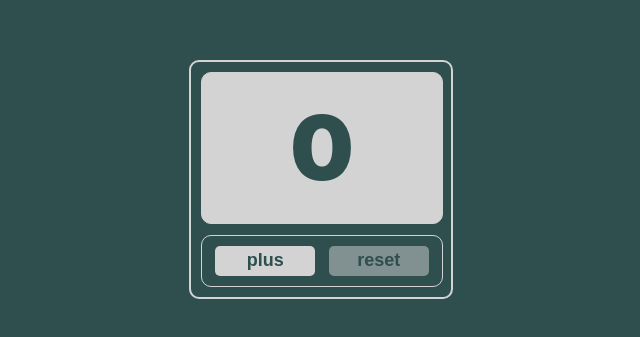
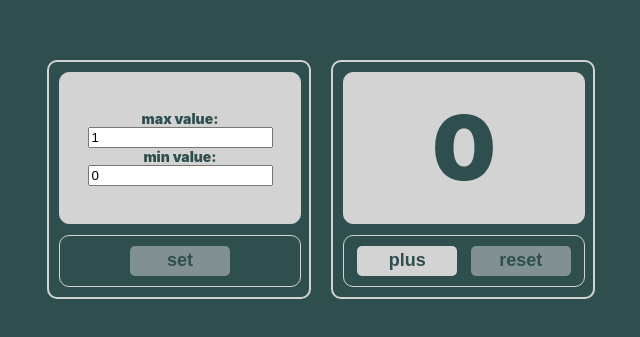
Before and after one commit to dnisaev/homework-front-main, a React (Create React App) app: page / in a window 1280 px wide. Shown: the part 221-558 px from the top of the page, without its empty margins (319-959 px from the left). Built offline with nearby package versions, Linux system fonts and the light colour scheme.

Commit message:
add Settings for Counter

```diff
--- a/src/App.tsx
+++ b/src/App.tsx
@@ -3,7 +3,7 @@ import {HW1} from './HW/1/HW1';
 import {HW2} from './HW/2/HW2';
 import {HW3} from './HW/3/HW3';
 import {HW4} from './HW/4/HW4';
-import {TestTask} from "./HW/TestTask/TestTask";
+import {Main} from "./HW/TestTask/components/Main";
 
 function App() {
     return (
@@ -12,7 +12,7 @@ function App() {
             {/*<HW2 />*/}
             {/*<HW3 />*/}
             {/*<HW4 />*/}
-            <TestTask/>
+            <Main/>
         </div>
     );
 }
--- a/src/HW/TestTask/TestTask.tsx
+++ /dev/null
@@ -1,35 +0,0 @@
-import React, {useState} from 'react';
-import styles from './TestTask.module.css';
-import {Button} from "./Button/Button";
-
-
-export const TestTask = () => {
-
-    let [sum, setSum] = useState<number>(0);
-
-    const doPlus = () => setSum(sum += 1);
-    const doReset = () => setSum(0);
-
-    const isSumMoreThenTwo = sum > 2;
-    const isSumLessThenTwo = sum < 1;
-
-    return (
-        <div className={styles.mainWrapper}>
-            <div className={styles.counterMain}>
-                <div className={styles.counterSum}>
-                    <span className={isSumMoreThenTwo ? styles.counterSumStop : ''}>
-                        {sum}
-                    </span>
-                </div>
-                <div className={styles.buttonWrapper}>
-                    <Button name={'plus'}
-                            onChange={doPlus}
-                            isActive={isSumMoreThenTwo}/>
-                    <Button name={'reset'}
-                            onChange={doReset}
-                            isActive={isSumLessThenTwo}/>
-                </div>
-            </div>
-        </div>
-    );
-};
--- a/src/HW/TestTask/Button/Button.tsx
+++ b/src/HW/TestTask/components/Button/Button.tsx
@@ -2,19 +2,18 @@ import React from "react";
 import styles from './Button.module.css';
 
 type ButtonPropsType = {
-    name: string
-    onChange: () => void
+    title: string
     isActive: boolean
-}
+    onClick: () => void
+};
 
-export const Button = ({name, onChange, isActive}: ButtonPropsType) => {
-
+export const Button = ({title, isActive, onClick}: ButtonPropsType) => {
     return (
         <button className={isActive ? styles.buttonStop : styles.button}
-                onClick={isActive ? undefined : onChange}>
+                onClick={isActive ? undefined : onClick}>
             <span>
-                {name}
+                {title}
             </span>
         </button>
-    )
-}
+    );
+};
--- /dev/null
+++ b/src/HW/TestTask/components/Counter/Counter.module.css
@@ -0,0 +1,56 @@
+/*.mainWrapper {*/
+/*    width: 100%;*/
+/*    min-width: 300px;*/
+/*    height: 100vh;*/
+/*    background-color: darkslategrey;*/
+
+/*    display: flex;*/
+/*    align-items: center;*/
+/*    justify-content: center;*/
+/*}*/
+
+.counterMain {
+    width: 240px;
+    height: 215px;
+    border: 2px solid lightgrey;
+    border-radius: 10px;
+    padding: 10px;
+    margin: 10px;
+
+    display: flex;
+    flex-direction: column;
+    justify-content: space-between;
+}
+
+.counterSum {
+    width: 100%;
+    height: 150px;
+    border: solid 1px lightgrey;
+    border-radius: 10px;
+    background-color: lightgrey;
+
+    color: darkslategrey;
+    font-size: 90px;
+    font-weight: 900;
+
+    display: flex;
+    align-items: center;
+    justify-content: center;
+}
+
+.counterSumStop {
+    color: #e10000;
+    font-size: 120px;
+    font-weight: 900;
+}
+
+.buttonWrapper {
+    width: 100%;
+    height: 50px;
+    border: solid 1px lightgrey;
+    border-radius: 10px;
+
+    display: flex;
+    justify-content: space-evenly;
+    align-items: center;
+}
--- /dev/null
+++ b/src/HW/TestTask/components/Counter/Counter.tsx
@@ -0,0 +1,42 @@
+import React from 'react';
+import styles from './Counter.module.css';
+import {Button} from "../Button/Button";
+
+type CounterPropsType = {
+    sum: number
+    setSum: (sum: number) => void
+    minValueForCounter: number
+    maxValueForCounter: number
+    minValue: number
+    maxValue: number
+    valuesIsNotCorrect: boolean
+}
+
+export const Counter = ({sum, setSum, minValueForCounter, maxValueForCounter, valuesIsNotCorrect}: CounterPropsType) => {
+
+    const doPlus = () => setSum(sum += 1);
+    const doReset = () => setSum(minValueForCounter);
+
+    const isSumEqualMaxValueOrLessThenZero = sum < 0 || sum >= maxValueForCounter;
+    const isSumLessMinValue = sum < minValueForCounter + 1;
+
+    return (
+        <div>
+            <div className={styles.counterMain}>
+                <div className={styles.counterSum}>
+                    <span className={isSumEqualMaxValueOrLessThenZero ? styles.counterSumStop : ''}>
+                        {valuesIsNotCorrect ? 'error' : sum}
+                    </span>
+                </div>
+                <div className={styles.buttonWrapper}>
+                    <Button title={'plus'}
+                            onClick={doPlus}
+                            isActive={valuesIsNotCorrect || isSumEqualMaxValueOrLessThenZero}/>
+                    <Button title={'reset'}
+                            onClick={doReset}
+                            isActive={isSumLessMinValue}/>
+                </div>
+            </div>
+        </div>
+    );
+};
--- /dev/null
+++ b/src/HW/TestTask/components/Main.tsx
@@ -0,0 +1,67 @@
+import React, {ChangeEvent, useState} from 'react';
+import {Counter} from "./Counter/Counter";
+import {Settings} from "./Settings/Settings";
+import styles from './Main.module.css';
+
+export const Main = () => {
+
+    const [maxValue, setMaxValue] = useState(1);
+    const [minValue, setMinValue] = useState(0);
+
+    const [maxValueForCounter, setMaxValueForCounter] = useState(maxValue);
+    const [minValueForCounter, setMinValueForCounter] = useState(minValue);
+
+    const [sum, setSum] = useState(minValue);
+
+    const [buttonIsDisable, setButtonIsDisable] = useState(true);
+
+    const onChangeMaxValue = (event: ChangeEvent<HTMLInputElement>) => {
+        if (Number(event.currentTarget.value) <= 0 || Number(event.currentTarget.value) <= minValue) {
+            setButtonIsDisable(true)
+            setMaxValue(Number(event.currentTarget.value))
+        } else {
+            setButtonIsDisable(false)
+            setMaxValue(Number(event.currentTarget.value))
+        }
+    };
+
+    const onChangeMinValue = (event: ChangeEvent<HTMLInputElement>) => {
+        if (Number(event.currentTarget.value) <= 0 || Number(event.currentTarget.value) >= maxValue) {
+            setButtonIsDisable(true)
+            setMinValue(Number(event.currentTarget.value))
+        } else {
+            setButtonIsDisable(false)
+            setMinValue(Number(event.currentTarget.value))
+        }
+    };
+
+    const doSetValuesForCounter = () => {
+        setSum(minValue)
+        setMaxValueForCounter(maxValue)
+        setMinValueForCounter(minValue)
+        setButtonIsDisable(true)
+    };
+
+    const valuesIsNotCorrect = () => {
+        return minValue < 0 || maxValue < 0 || minValue >= maxValue
+    };
+
+    return (
+        <div className={styles.mainWrapper}>
+            <Settings buttonIsDisable={buttonIsDisable}
+                      minValue={minValue}
+                      maxValue={maxValue}
+                      onChangeMaxValue={onChangeMaxValue}
+                      onChangeMinValue={onChangeMinValue}
+                      doSetValuesForCounter={doSetValuesForCounter}/>
+            <Counter minValue={minValue}
+                     maxValue={maxValue}
+                     sum={sum}
+                     setSum={setSum}
+                     minValueForCounter={minValueForCounter}
+                     maxValueForCounter={maxValueForCounter}
+                     valuesIsNotCorrect={valuesIsNotCorrect()}
+            />
+        </div>
+    );
+};
--- /dev/null
+++ b/src/HW/TestTask/components/Settings/Settings.module.css
@@ -0,0 +1,57 @@
+/*.mainWrapper {*/
+/*    width: 100%;*/
+/*    min-width: 300px;*/
+/*    height: 100vh;*/
+/*    background-color: darkslategrey;*/
+
+/*    display: flex;*/
+/*    align-items: center;*/
+/*    justify-content: center;*/
+/*}*/
+
+.counterMain {
+    width: 240px;
+    height: 215px;
+    border: 2px solid lightgrey;
+    border-radius: 10px;
+    padding: 10px;
+    margin: 10px;
+
+    display: flex;
+    flex-direction: column;
+    justify-content: space-between;
+}
+
+.settingsSum {
+    width: 100%;
+    height: 150px;
+    border: solid 1px lightgrey;
+    border-radius: 10px;
+    background-color: lightgrey;
+
+    color: darkslategrey;
+    font-size: 14px;
+    font-weight: 900;
+
+    display: flex;
+    align-items: center;
+    justify-content: center;
+    flex-direction: column;
+}
+
+.counterSumStop {
+    color: #e10000;
+    font-size: 120px;
+    font-weight: 900;
+}
+
+.buttonWrapper {
+    width: 100%;
+    height: 50px;
+    border: solid 1px lightgrey;
+    border-radius: 10px;
+
+    display: flex;
+    justify-content: space-evenly;
+    align-items: center;
+}
--- /dev/null
+++ b/src/HW/TestTask/components/Settings/Settings.tsx
@@ -0,0 +1,42 @@
+import styles from './Settings.module.css';
+import {Button} from "../Button/Button";
+import {ChangeEvent} from "react";
+
+type SettingsPropsType = {
+    buttonIsDisable: boolean
+    maxValue: number
+    minValue: number
+    onChangeMaxValue: (event: ChangeEvent<HTMLInputElement>) => void
+    onChangeMinValue: (event: ChangeEvent<HTMLInputElement>) => void
+    doSetValuesForCounter: () => void
+};
+
+export const Settings = ({
+                             buttonIsDisable,
+                             minValue,
+                             maxValue,
+                             onChangeMaxValue,
+                             onChangeMinValue,
+                             doSetValuesForCounter
+                         }: SettingsPropsType) => {
+
+    return (
+        <div>
+            <div className={styles.counterMain}>
+                <div className={styles.settingsSum}>
+                    <div>
+                        <span>max value:</span>
+                        <input value={maxValue} type={'number'} onChange={onChangeMaxValue}/>
+                    </div>
+                    <div>
+                        <span>min value:</span>
+                        <input value={minValue} type={'number'} onChange={onChangeMinValue}/>
+                    </div>
+                </div>
+                <div className={styles.buttonWrapper}>
+                    <Button title={'set'} isActive={buttonIsDisable} onClick={doSetValuesForCounter}/>
+                </div>
+            </div>
+        </div>
+    );
+};
```
Also changed, not shown: src/HW/TestTask/components/Button/Button.module.css (renamed from src/HW/TestTask/Button/Button.module.css), src/HW/TestTask/components/Main.module.css (renamed from src/HW/TestTask/TestTask.module.css).
